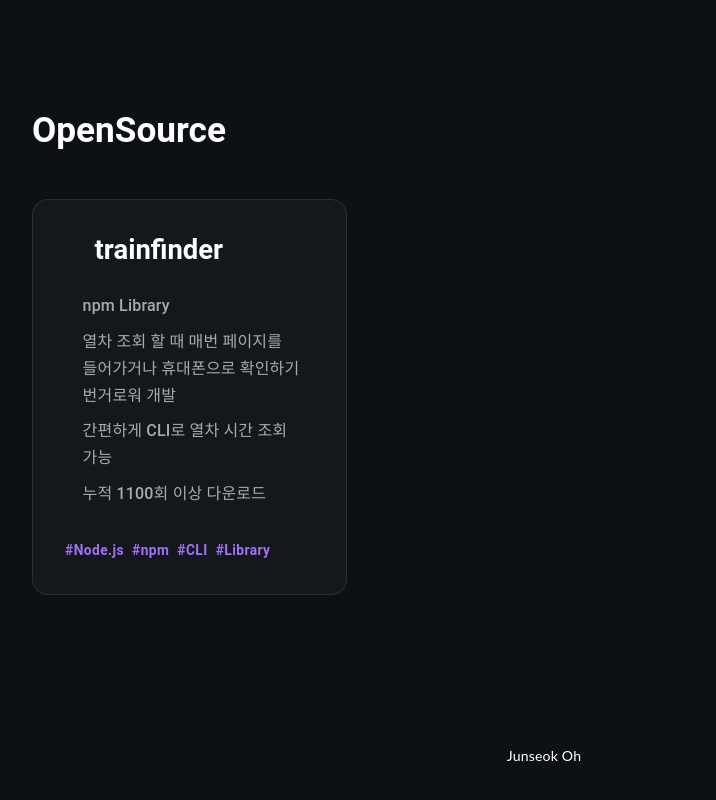
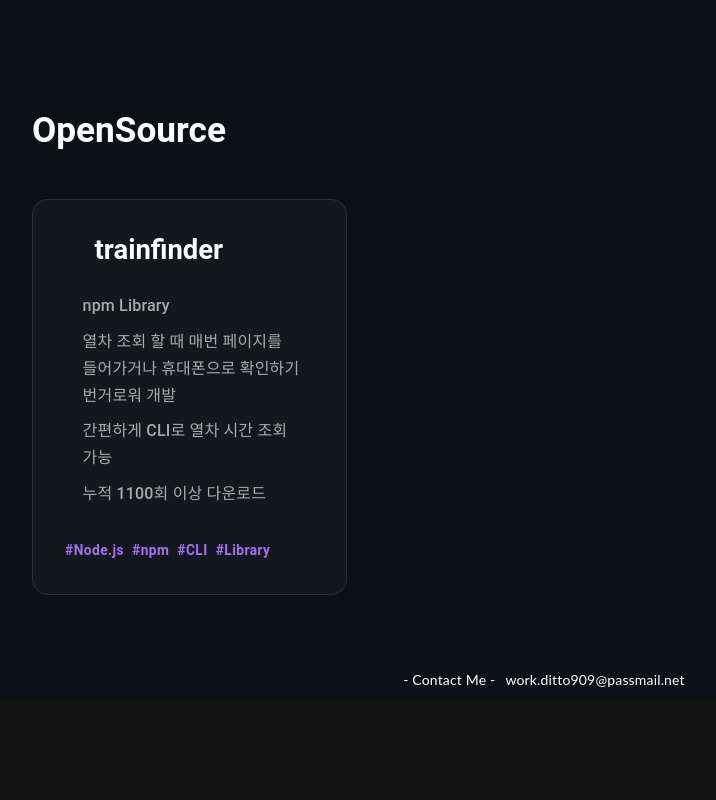
Before and after one commit to junseokhub/junseokhub.github.io, a React (Vite) app: page / in a window 1280 px wide. Shown: the part 4452-5252 px from the top of the page, without its empty margins (96-812 px from the left). After the commit the page ends 5152 px from the top, so only its background shows below. Built offline with nearby package versions, Linux system fonts and the light colour scheme; some icons are missing.

Commit message:
Fix: footer

```diff
--- a/src/App.tsx
+++ b/src/App.tsx
@@ -4,12 +4,12 @@
 
 import {
   Main,
-  Timeline,
+  Experience,
   Expertise,
   Contact,
   About,
+  Footer,
   Navigation,
-  Footer,
   Competency,
 } from "./components";
 import FadeIn from "./components/FadeIn";
@@ -38,7 +38,7 @@
                 <Main/>
                 <About/>
                 <Expertise/>
-                <Timeline/>
+                <Experience/>
                 <Competency/>
                 <Project/>
                 <OpenSource/>
--- a/src/components/Footer.tsx
+++ b/src/components/Footer.tsx
@@ -1,20 +1,20 @@
-import GitHubIcon from "@mui/icons-material/GitHub";
-import "../assets/styles/Footer.scss"
-
 function Footer() {
   return (
-    <footer>
-      <div>
-        <a href="https://github.com/junseokhub" target="_blank" rel="noreferrer"><GitHubIcon/></a>
-        {/* <a href="https://junseokoo.tistory.com" target="_blank" rel="noreferrer">
-          <img
-            src="https://t1.daumcdn.net/tistory_admin/favicon/tistory_favicon_32x32.ico"
-            alt="Tistory"
-            style={{ width: "28px", height: "28px", marginTop: "2px" }}
-          />
-        </a> */}
-      </div>
-      <p>Junseok Oh</p>
+    <footer style={{
+      display: "flex",
+      flexDirection: "row",
+      alignItems: "center",
+      justifyContent: "center",
+      gap: "10px",
+      padding: "10px",
+      fontSize: "14px"
+    }}>
+      <p style={{ margin: 0 }}>- Contact Me - </p>
+      <p style={{ margin: 0 }}>
+        <a href="mailto:work.ditto909@passmail.net" style={{ textDecoration: "none", color: "inherit" }}>
+          work.ditto909@passmail.net
+        </a>
+      </p>
     </footer>
   );
 }
--- a/src/components/index.ts
+++ b/src/components/index.ts
@@ -2,8 +2,9 @@
 export { default as Footer } from "./Footer";
 export { default as Main } from "./Main";
 export { default as Expertise } from "./Expertise";
-export { default as Timeline } from "./Experience";
+export { default as Experience } from "./Experience";
 export { default as Competency } from "./Competency";
 export { default as OpenSource } from "./OpenSource";
 export { default as Contact } from "./Contact";
+export { default as Project } from "./Project"
 export { default as About } from "./About";
```
